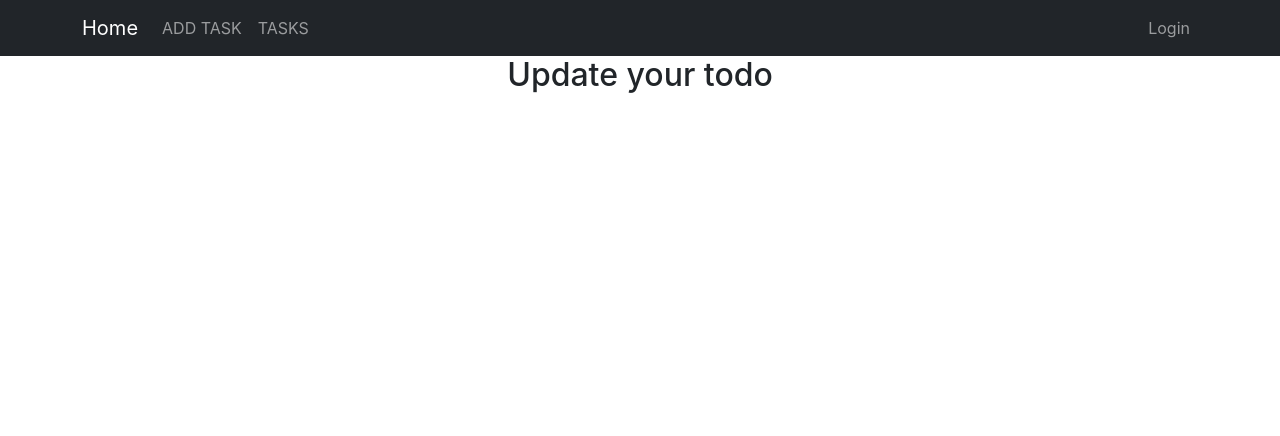
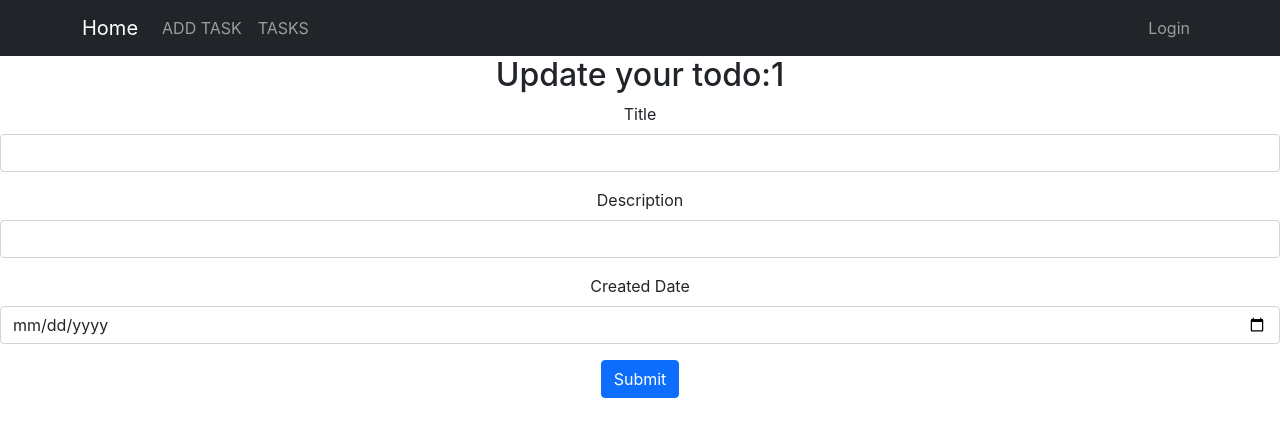
Before and after one commit to bellicose77/todo-auth-app-clientside, a React (Create React App) app in the folder todo-crud-auth/: page /update/1 in a window 1280 px wide. Shown: the top 436 px of the page. Built offline with nearby package versions, Linux system fonts and the light colour scheme.

Commit message:
update form

```diff
--- a/todo-crud-auth/src/components/UpdateTodo/UpdateTodo.js
+++ b/todo-crud-auth/src/components/UpdateTodo/UpdateTodo.js
@@ -1,11 +1,29 @@
 import React from 'react';
+import { Button, Form } from 'react-bootstrap';
 import { useParams } from 'react-router-dom';
 
 const UpdateTodo = () => {
     const {id} = useParams();
     return (
         <div>
-            <h2>Update your todo</h2>
+            <h2>Update your todo:{id}</h2>
+    <Form>
+    <Form.Group className="mb-3" controlId="formBasicEmail">
+    <Form.Label>Title</Form.Label>
+    <Form.Control name="title" className="mb-3" type="text"  />
+    </Form.Group>
+    <Form.Group className="mb-3" controlId="formBasicPassword">
+    <Form.Label>Description</Form.Label>
+    <Form.Control name="description" type="text" />
+    </Form.Group>
+    <Form.Group className="mb-3" controlId="formBasicPassword">
+    <Form.Label>Created Date</Form.Label>
+    <Form.Control name="date" type="date" />
+    </Form.Group>
+   <Button variant="primary" type="submit">
+    Submit
+  </Button>
+</Form>
         </div>
     );
 };
```
